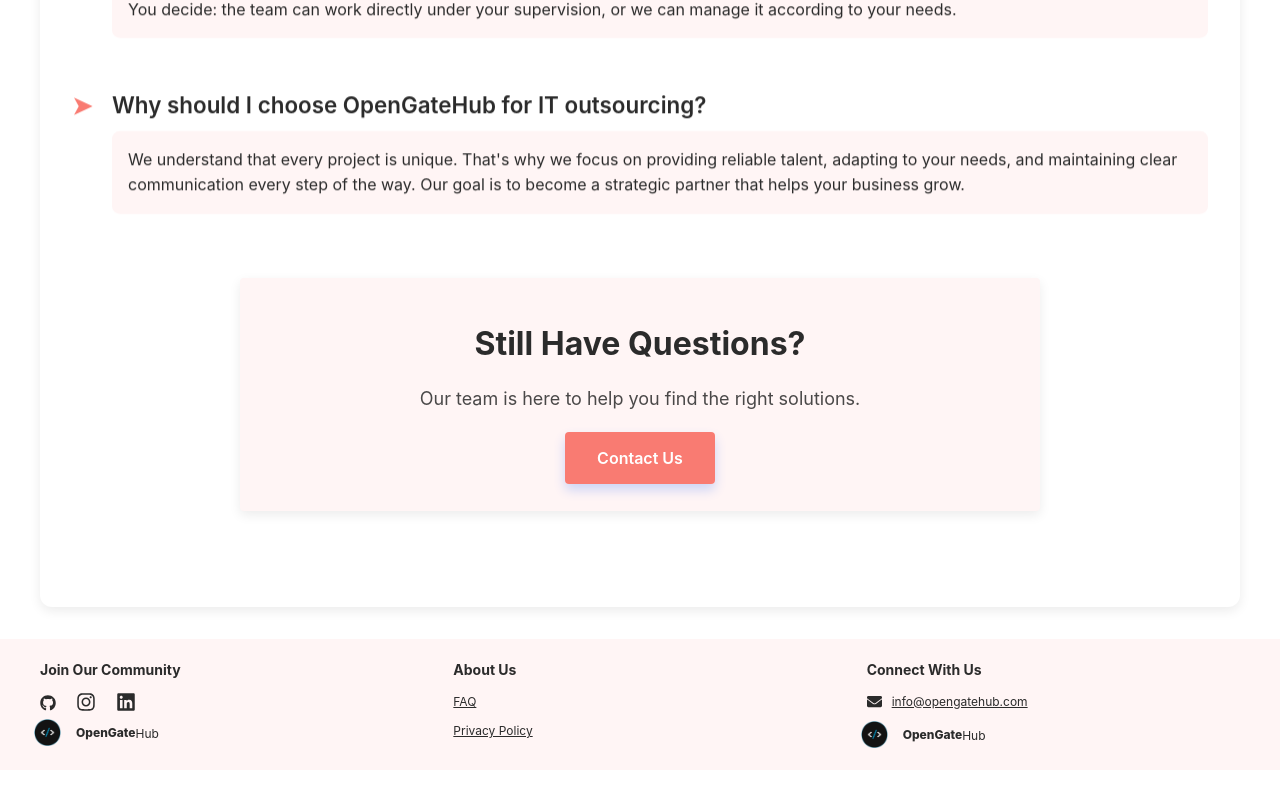
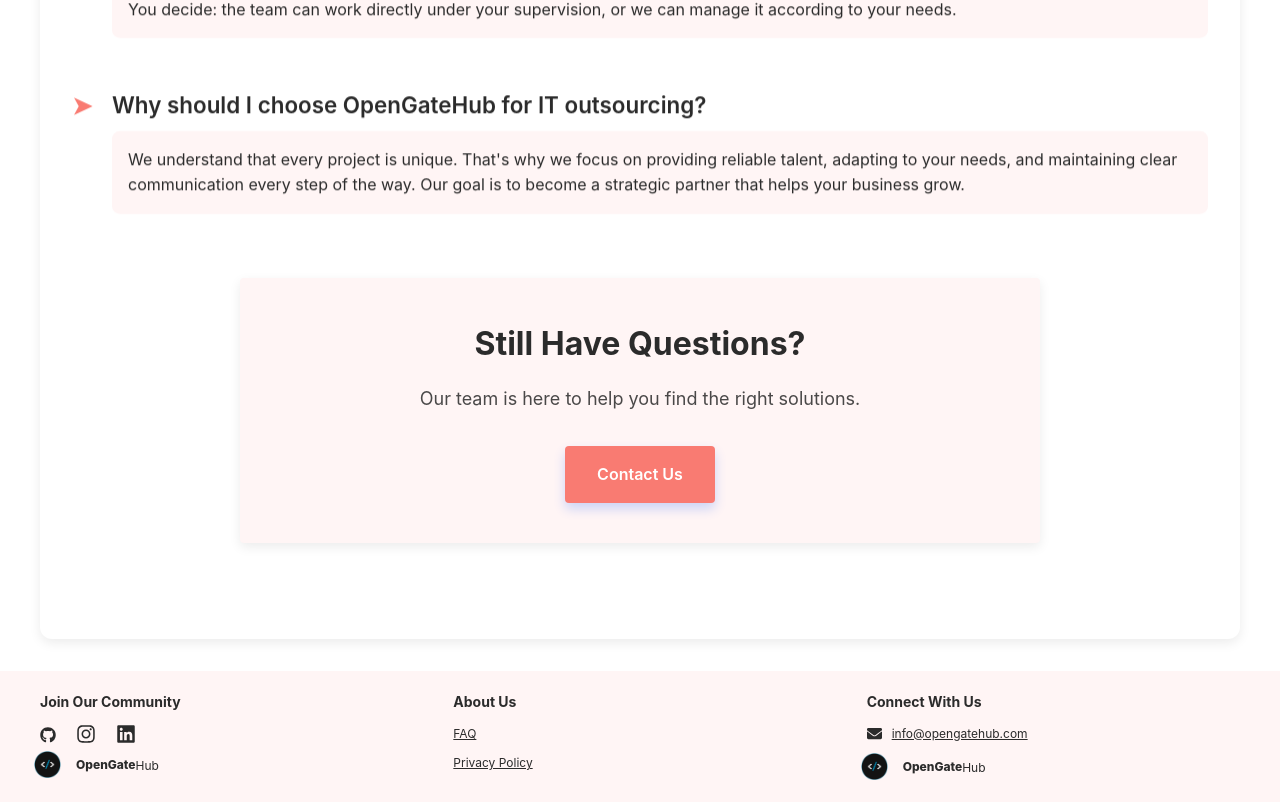
Before and after one commit to sanchezcande/OGH, a Next.js app: page /faqs in a window 1280 px wide. Shown: the part 3193-3995 px from the top of the page. Before the commit the page ends 3963 px from the top, so only its background shows below. Built offline with nearby package versions, Linux system fonts and the light colour scheme.

Commit message:
buttons update

```diff
--- a/src/components/Button/Button.js
+++ b/src/components/Button/Button.js
@@ -26,7 +26,7 @@ export const DarkButton = styled.button`
   padding: 10px 20px;
   border-radius: 4px;
   cursor: pointer;
-  transition: background-color 0.3s ease, transform 0.3s ease;
+  transition: background-color 0.3s ease;
   font-size: 1em;
   font-weight: bold;
   border: none;
@@ -37,6 +37,5 @@ export const DarkButton = styled.button`
   &:hover {
     background-color:   ${({ theme }) => theme.colors.accent};
     color:   ${({ theme }) => theme.colors.background};
-    transform: translateY(-2px);
   }
 `;
--- a/src/components/CallToAction/CallToAction.styles.js
+++ b/src/components/CallToAction/CallToAction.styles.js
@@ -57,11 +57,16 @@ export const CallToActionButton = styled.a`
   border-radius: ${({ theme }) => theme.borderRadius};
   cursor: pointer;
   box-shadow: 0 6px 12px rgba(0, 87, 255, 0.2);
-  transition: background-color 0.3s ease, transform 0.2s ease;
+  display: inline-block;
+  text-decoration: none;
+  position: relative;
+  z-index: 1;
+  transition: all 0.3s ease;
 
   &:hover {
     background-color: ${({ theme }) => theme.colors.accentDark};
-    transform: translateY(-2px);
-    color:white;
+    transform: scale(1.1) !important;
+    color: white;
+    box-shadow: 0 6px 20px rgba(249, 123, 114, 0.4);
   }
 `;
--- a/src/styles/pagesStyles/AboutUs.styles.js
+++ b/src/styles/pagesStyles/AboutUs.styles.js
@@ -44,12 +44,12 @@ export const ImageText = styled.div`
     max-width: 300px;
     min-width: 200px;
     opacity: 0;
-    transform: translateX(-50px);
+    transform: translateY(-50px);
     transition: opacity 0.6s ease-out, transform 0.6s ease-out;
 
     &.visible {
       opacity: 1;
-      transform: translateX(0);
+      transform: translateY(0);
     }
 
     img {
```
Also changed, not shown: 1 other file (tests, documents, lock files or other folders).
